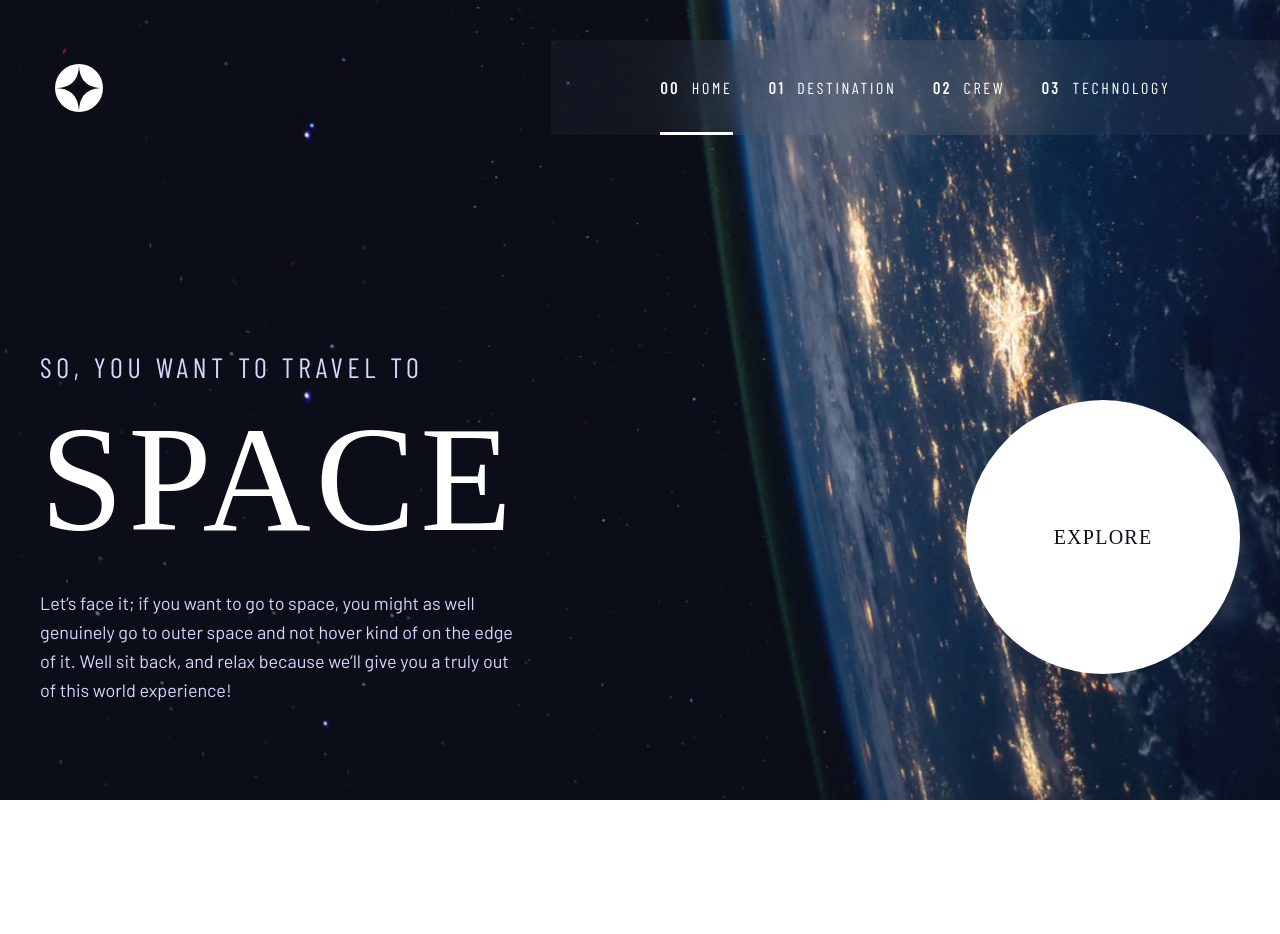
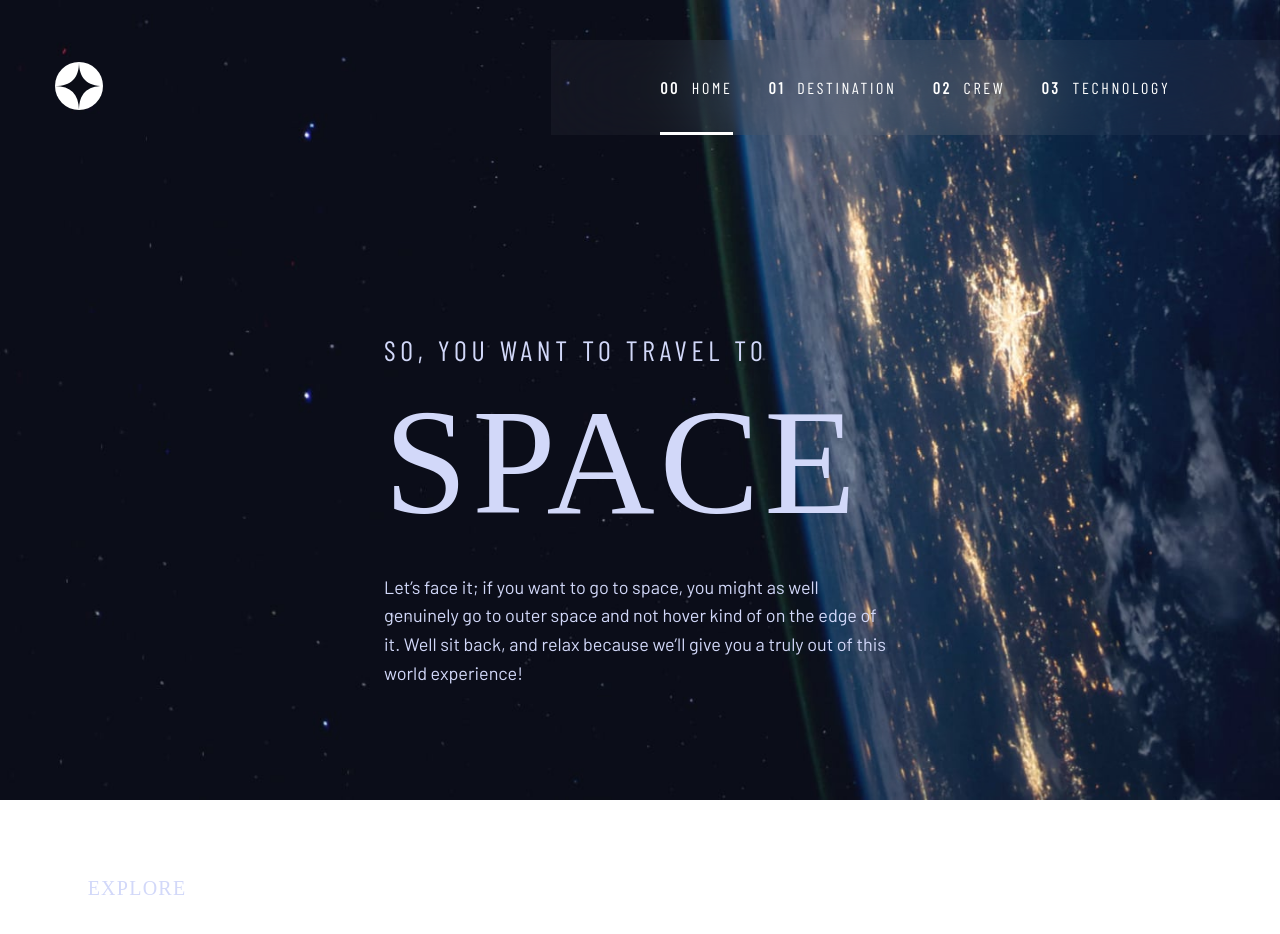
Before and after one commit to samuel-adu/space-tourism-website, a React (Create React App) app: page / in a window 1280 px wide. Shown: the top 934 px of the page. Before the commit the page ends 800 px from the top, so only its background shows below. Built offline with nearby package versions, Linux system fonts and the light colour scheme; the HTML template or start-up script is replaced by a standard one; a web font is replaced by a local one.

Commit message:
add container to nav

```diff
--- a/src/App.css
+++ b/src/App.css
@@ -12,14 +12,12 @@ body {
   font-family: var(--ff-primary);
   font-size: var(--text-base);
   font-weight: 400;
-  color: var(--text-primary);
+  color: var(--clr-primary);
   margin-bottom: 1rem;
-  /* background-color: var(--bg-dark); */
 }
 
 img {
   max-width: 100%;
-  display: block;
 }
 
 a {
@@ -58,23 +56,23 @@ p {
   line-height: 1.6;
 }
 
-.page-heading {
+.page__heading {
   font-family: var(--ff-mono);
   font-size: var(--heading-5);
   font-weight: 400;
   text-transform: uppercase;
   letter-spacing: 2.7px;
-  color: var(--text-secondary);
+  color: var(--clr-light);
   margin-bottom: 2rem;
 }
 
-.page-heading span {
+.page__heading span {
   margin-right: 1.125rem;
   opacity: 0.25;
   font-weight: bold;
 }
 
-.page-subheading {
+.page__subheading {
   font-family: var(--ff-secondary);
   font-size: var(--text-sm);
   font-weight: 400;
@@ -88,7 +86,7 @@ p {
   font-family: var(--ff-secondary);
   font-weight: 400;
   text-transform: uppercase;
-  color: var(--text-secondary);
+  color: var(--clr-light);
 }
 
 /* * Utilities ============================================================*/
@@ -97,10 +95,6 @@ p {
   text-transform: uppercase;
   display: inline-block;
   border: 0;
-}
-
-.container {
-  padding-inline: 1.5rem;
 }
 
 .background {
@@ -115,7 +109,23 @@ p {
   z-index: -1;
 }
 
-/* * Layout styles */
+/* * Layout styles =========================================*/
+.wrapper {
+  display: grid;
+  grid-template-columns:
+    1fr min(69.375rem, calc(100% - (var(--container-padding) * 2)))
+    1fr;
+}
+
+.wrapper > * {
+  grid-column: 2;
+}
+
+.full-bleed {
+  width: 100%;
+  grid-column: 1 / -1;
+}
+
 .page {
   text-align: center;
 }
@@ -126,50 +136,43 @@ p {
   align-items: center;
 }
 
-.tab-btn {
-  /* background-color: var(--bg-secondary); */
+.tab__btn {
   cursor: pointer;
 }
 
 .underline {
-  background-color: var(--bg-secondary);
+  background-color: var(--clr-light);
   height: 1px;
   width: 100%;
   margin-bottom: 1.5rem;
   opacity: 0.17;
 }
 
-.preview-img {
+/* .preview-img {
   display: flex;
   align-items: center;
   justify-content: center;
-}
+} */
 
 /* * Media Queries */
 @media (min-width: 40rem) {
-  .container {
-    padding-inline: 2.5rem;
+  .page__body {
+    width: 80%;
     margin-inline: auto;
-    max-width: 1024px;
   }
 
-  .page-heading {
+  .page__heading {
     text-align: left;
     margin-bottom: 3.75rem;
   }
 }
 
 @media (min-width: 80rem) {
-  .container {
-    padding-inline: 0;
-    max-width: 1200px;
-  }
-
   .page {
     text-align: left;
   }
 
-  .page-content {
+  .page__content {
     display: flex;
     justify-content: space-between;
   }
--- a/src/App.js
+++ b/src/App.js
@@ -1,12 +1,14 @@
-import { Routes, Route } from "react-router-dom";
-import { Navbar } from "./components";
-import { Home, Destination, Crew, Technology } from "./components/routes";
-import "./App.css";
+import { Routes, Route } from 'react-router-dom';
+import { Navbar } from './components';
+import { Home, Destination, Crew, Technology } from './components/routes';
+import './App.css';
 
 function App() {
   return (
     <>
-      <Navbar />
+      <header className="nav__container">
+        <Navbar />
+      </header>
       <main>
         <Routes>
           <Route path="/" element={<Home />} />
--- a/src/components/navbar/Navbar.jsx
+++ b/src/components/navbar/Navbar.jsx
@@ -17,16 +17,16 @@ function Navbar() {
   }, [navOpen]);
 
   return (
-    <div className="navbar ">
+    <nav className="nav">
       <Link className="logo" to="./">
         <img src={logo} alt="logo" />
       </Link>
 
       <button
         onClick={toggleNav}
-        className="nav-btn nav__open-btn"
-        aria-label="nav toggle"
-        aria-controls="nav"
+        className="nav__btn nav__open-btn"
+        aria-label="menu toggle"
+        aria-controls="menu"
       >
         {navOpen ? (
           <img src={cross} alt="nav close icon" />
@@ -35,8 +35,7 @@ function Navbar() {
         )}
       </button>
 
-      <nav id="nav">
-        <div>
+      <div id="menu" className="nav__menu">
         <ul className="nav__list">
           <li className="nav__item">
             <NavLink onClick={toggleNav} className="nav__link" to="./">
@@ -45,11 +44,7 @@ function Navbar() {
             </NavLink>
           </li>
           <li className="nav__item">
-              <NavLink
-                onClick={toggleNav}
-                className="nav__link"
-                to="destination"
-              >
+            <NavLink onClick={toggleNav} className="nav__link" to="destination">
               <span aria-hidden="true">01</span>
               Destination
             </NavLink>
@@ -61,11 +56,7 @@ function Navbar() {
             </NavLink>
           </li>
           <li className="nav__item">
-              <NavLink
-                onClick={toggleNav}
-                className="nav__link"
-                to="technology"
-              >
+            <NavLink onClick={toggleNav} className="nav__link" to="technology">
               <span aria-hidden="true">03</span>
               Technology
             </NavLink>
@@ -73,7 +64,6 @@ function Navbar() {
         </ul>
       </div>
     </nav>
-    </div>
   );
 }
 
--- a/src/components/navbar/navbar.css
+++ b/src/components/navbar/navbar.css
@@ -1,12 +1,22 @@
-.navbar {
+.nav__container {
+  display: grid;
+  grid-template-columns:
+    1fr
+    calc(100% - (var(--container-padding) * 2))
+    1fr;
+  max-width: 96rem;
+  margin-inline: auto;
+}
+
+.nav {
+  grid-column: 2;
   display: flex;
   align-items: center;
   justify-content: space-between;
-  padding: 1.5rem;
-  /* margin-bottom: 1.5rem; */
+  padding-block: 1.5rem;
 }
 
-nav {
+.nav__menu {
   visibility: hidden;
   position: fixed;
   top: 0;
@@ -21,17 +31,17 @@ nav {
   transition: all 0.5s;
 }
 
-.nav--open nav {
+.nav--open .nav__menu {
   visibility: unset;
   opacity: 1;
   transform: translateX(0);
   z-index: 10;
 }
 
-.nav-btn {
+.nav__btn {
   cursor: pointer;
   z-index: 15;
-  color: hsl(var(--clr-white));
+  color: var(--clr-light);
 }
 
 .nav__list {
@@ -46,7 +56,7 @@ nav {
   font-size: var(--text-sm);
   font-weight: 400;
   text-transform: uppercase;
-  color: var(--text-secondary);
+  color: var(--clr-light);
   text-decoration: none;
   letter-spacing: 2.7px;
   line-height: 1.2;
@@ -60,9 +70,14 @@ nav {
 }
 
 @media (min-width: 40rem) {
-  nav {
+  .nav {
+    grid-column: 2 / -1;
+    padding-block: 0;
+  }
+
+  .nav__menu {
     visibility: unset;
-    position: absolute;
+    position: static;
     top: 0;
     right: 0;
     opacity: 1;
@@ -71,7 +86,7 @@ nav {
     width: auto;
   }
 
-  .nav-btn {
+  .nav__btn {
     display: none;
   }
 
@@ -90,24 +105,19 @@ nav {
     padding-block: 2.375rem;
   }
 
-  .nav__link:after {
+  .nav__link::after {
     content: '';
     width: 100%;
     height: 3px;
-    background-color: var(--bg-secondary);
+    background-color: var(--clr-light);
     position: absolute;
     bottom: 0;
     left: 0;
     opacity: 0;
   }
 
-  .nav__link:hover {
+  .nav__link:hover::after {
     opacity: 0.5;
-  }
-
-  .nav__link:hover::after {
-    opacity: 1;
-    background-color: hsl(var(--clr-white) / 0.5);
   }
 
   .nav__link.active::after {
@@ -120,10 +130,9 @@ nav {
 }
 
 @media (min-width: 80rem) {
-  .navbar {
+  .nav {
     position: relative;
     top: 2.5rem;
-    padding-inline: 3.4375rem;
   }
 
   .nav__list {
--- a/src/index.css
+++ b/src/index.css
@@ -1,15 +1,13 @@
 @import-normalize;
 
 :root {
-  --clr-primary: 231 77% 90%;
-  --clr-white: 0 0% 100%;
-  --clr-black: 230 35% 7%;
+  --primary: 231 77% 90%;
+  --light: 0 0% 100%;
+  --dark: 230 35% 7%;
 
-  --text-primary: hsl(var(--clr-primary));
-  --text-secondary: hsl(var(--clr-white));
-
-  --bg-primary: hsl(var(--clr-black));
-  --bg-secondary: hsl(var(--clr-white));
+  --clr-primary: hsl(231 77% 90%);
+  --clr-light: hsl(0 0% 100%);
+  --clr-dark: hsl(230 35% 7%);
 
   --ff-primary: 'Barlow', sans-serif;
   --ff-secondary: 'Bellefair', serif;
@@ -26,6 +24,12 @@
   --text-base: 0.9375rem;
   --text-sm: 0.875rem;
   --text-xs: 0.75rem;
+
+  --padding-lg: 4.5rem;
+  --padding-md: 2.5rem;
+  --padding-sm: 1.5rem;
+
+  --container-padding: 1.5rem;
 }
 
 @media (min-width: 40rem) {
@@ -41,6 +45,8 @@
     --text-base: 1rem;
     --text-sm: 0.875rem;
     --text-xs: 0.75rem;
+
+    --container-padding: 2.5rem;
   }
 }
 
@@ -57,5 +63,7 @@
     --text-base: 1.125rem;
     --text-sm: 1rem;
     --text-xs: 0.75rem;
+
+    --container-padding: 3.4375rem;
   }
 }
```
Lines whose indentation alone changed are shown as unchanged.
